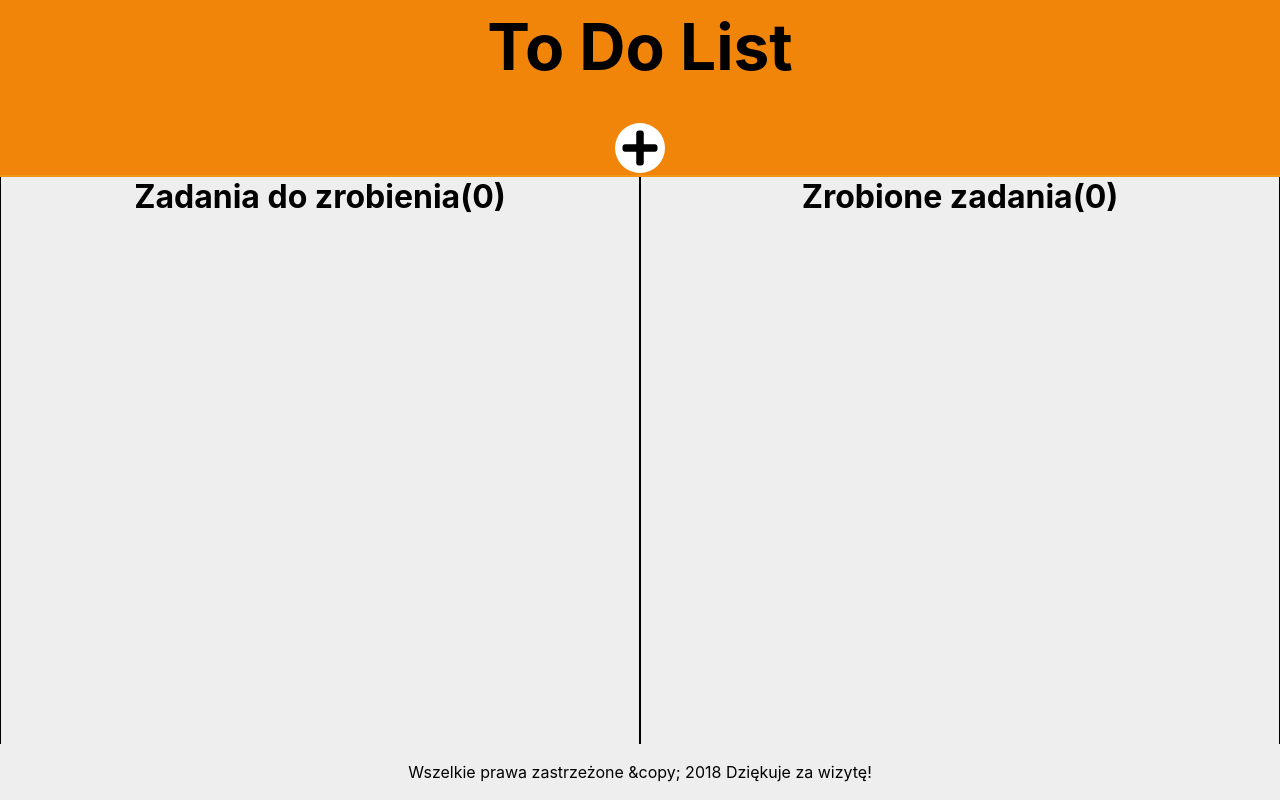
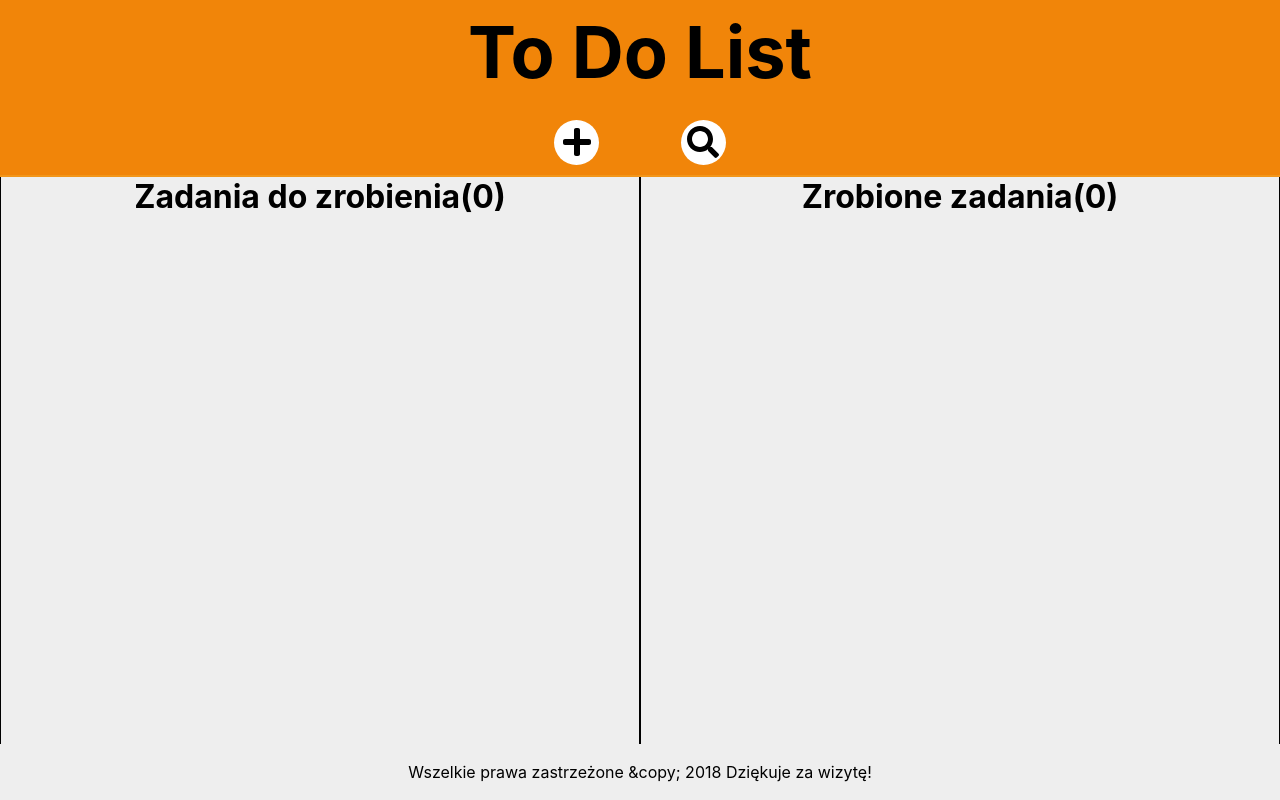
Before and after one commit to NowakKamil30/to-do-app-react, a React (Create React App) app: page / in a window 1280 px wide. Built offline with nearby package versions, Linux system fonts and the light colour scheme.

Commit message:
add search option

```diff
--- a/src/component/AddTaskForm.js
+++ b/src/component/AddTaskForm.js
@@ -6,6 +6,10 @@ import Button from "./Button";
 import ErrorText from "./ErrorText";
 import PopUpWindow from "./PopUpWindow";
 const AddTaskForm = props => {
+  const onClick = () => {
+    props.onClick();
+    props.onClickExtraAction();
+  };
   return (
     <PopUpWindow>
       <TextInput
@@ -35,7 +39,7 @@ const AddTaskForm = props => {
       {props.errors.wrongDate ? (
         <ErrorText message={"ta data już była"} />
       ) : null}
-      <Button onClick={props.onClick}>{props.buttonText}</Button>
+      <Button onClick={onClick}>{props.buttonText}</Button>
     </PopUpWindow>
   );
 };
--- a/src/component/App.js
+++ b/src/component/App.js
@@ -10,6 +10,7 @@ class App extends React.Component {
     done: [],
     priotity: false,
     text: "",
+    search: "",
     date: this.todayDate(),
     errors: {
       emptyTextInput: false,
@@ -43,8 +44,11 @@ class App extends React.Component {
           ButtonText={"dodaj zadanie"}
           onClick={this.handleButtonAddTask}
           errors={this.state.errors}
+          searchInputName={"search"}
+          searchValue={this.state.search}
         />
         <Main
+          search={this.state.search}
           toDoList={this.state.toDo}
           doneList={this.state.done}
           handleButtonRemove={this.handleButtonRemove}
@@ -128,6 +132,7 @@ class App extends React.Component {
   handleChange = e => {
     const type = e.target.type;
     const name = e.target.name;
+    console.log(name);
     let value;
     if (type === "text" || type === "date") {
       value = e.target.value;
--- a/src/component/Button.js
+++ b/src/component/Button.js
@@ -2,7 +2,11 @@ import React from "react";
 
 const Button = props => {
   return (
-    <button className={props.className} onClick={props.onClick}>
+    <button
+      name={props.name}
+      className={props.className}
+      onClick={props.onClick}
+    >
       {props.children}
     </button>
   );
--- a/src/component/Header.js
+++ b/src/component/Header.js
@@ -20,6 +20,8 @@ const Header = props => {
         buttonText={props.ButtonText}
         onClick={props.onClick}
         errors={props.errors}
+        searchInputName={props.searchInputName}
+        searchValue={props.searchValue}
       />
     </header>
   );
--- a/src/component/Main.js
+++ b/src/component/Main.js
@@ -3,10 +3,21 @@ import "./css/main.css";
 import TaskList from "./TaskList";
 
 const Main = props => {
+  function filterTasks(list, search) {
+    search = search.trim();
+    if (typeof search == !"String") {
+      return null;
+    }
+    if (search.lenght === 0) {
+      return list;
+    }
+    const regex = new RegExp(search, "i");
+    return list.filter(item => regex.test(item.text));
+  }
   return (
     <main>
       <TaskList
-        list={props.toDoList}
+        list={filterTasks(props.toDoList, props.search)}
         onClickRemove={props.handleButtonRemove}
         onClickMove={props.handleButtonMove}
         director={"do"}
@@ -14,7 +25,7 @@ const Main = props => {
         title="Zadania do zrobienia"
       />
       <TaskList
-        list={props.doneList}
+        list={filterTasks(props.doneList, props.search)}
         onClickRemove={props.handleButtonRemove}
         director={"done"}
         maxLenght={6}
--- a/src/component/Menu.js
+++ b/src/component/Menu.js
@@ -1,8 +1,9 @@
 import React, { Component } from "react";
 import { FontAwesomeIcon } from "@fortawesome/react-fontawesome";
-import { faPlus } from "@fortawesome/free-solid-svg-icons";
+import { faPlus, faSearch } from "@fortawesome/free-solid-svg-icons";
 import Button from "./Button";
 import AddTaskForm from "./AddTaskForm";
+import SearchInput from "./SearchInput";
 import "./css/Menu.css";
 class Menu extends Component {
   state = {
@@ -15,7 +16,13 @@ class Menu extends Component {
       search: false
     }));
   };
-  showAddTaskForm = () => {
+  handleButtonShowSearchTask = () => {
+    this.setState(prevState => ({
+      search: !prevState.search,
+      add: false
+    }));
+  };
+  showMenuFunction = () => {
     if (this.state.add) {
       return (
         <AddTaskForm
@@ -29,8 +36,17 @@ class Menu extends Component {
           DateInputName={this.props.DateInputName}
           labelText={this.props.labelText}
           onClick={this.props.onClick}
+          onClickExtraAction={this.handleButtonShowAddTask}
           errors={this.props.errors}
           buttonText={this.props.buttonText}
+        />
+      );
+    } else if (this.state.search) {
+      return (
+        <SearchInput
+          onChange={this.props.onChange}
+          value={this.props.searchValue}
+          name={this.props.searchInputName}
         />
       );
     }
@@ -38,6 +54,7 @@ class Menu extends Component {
   };
   render() {
     const addButtonClass = `menu ${this.state.add ? "active" : ""}`;
+    const searchButtonClass = `menu ${this.state.search ? "active" : ""}`;
     return (
       <menu>
         <Button
@@ -46,7 +63,13 @@ class Menu extends Component {
         >
           <FontAwesomeIcon icon={faPlus} />
         </Button>
-        {this.showAddTaskForm()}
+        <Button
+          onClick={this.handleButtonShowSearchTask}
+          className={searchButtonClass}
+        >
+          <FontAwesomeIcon icon={faSearch} />
+        </Button>
+        {this.showMenuFunction()}
       </menu>
     );
   }
--- /dev/null
+++ b/src/component/SearchInput.js
@@ -0,0 +1,17 @@
+import React from "react";
+import TextInput from "./TextInput";
+import PopUpWindow from "./PopUpWindow";
+const SearchInput = props => {
+  return (
+    <PopUpWindow>
+      <TextInput
+        placeholder={"search task"}
+        value={props.value}
+        name={props.name}
+        onChange={props.onChange}
+      />
+    </PopUpWindow>
+  );
+};
+
+export default SearchInput;
--- a/src/component/TaskList.js
+++ b/src/component/TaskList.js
@@ -56,7 +56,6 @@ class TaskList extends React.Component {
             Number(getDate(a.date))
           ];
         }
-        console.log(dataSecond);
         if (dataFirst[0] > dataSecond[0]) {
           return 1;
         } else if (dataSecond[0] > dataFirst[0]) {
--- a/src/component/css/Header.css
+++ b/src/component/css/Header.css
@@ -7,8 +7,7 @@ header
 }
 header h1
 {
-    font-size: 4rem;
-    margin-bottom: 1%;
+    font-size: 4.5rem;
 }
 
 div.priotity,div.date
--- a/src/component/css/Menu.css
+++ b/src/component/css/Menu.css
@@ -6,7 +6,6 @@ menu input[type=text]
     font-size: 1.5rem;
     border:none;
     padding: 5px;
-    margin-bottom: 10px;
     transition: 0.3s;
 }
 menu{
@@ -15,9 +14,12 @@ menu{
     margin-left: auto;
     margin-right: auto;
     position: relative;
+    display: flex;
+    justify-content: space-around;
+    align-items: center;
 }
 menu input[type=text]:focus{
-    box-shadow: 0px 0px 0px 4px rgba(0,0,0,0.5);
+    box-shadow: 0px 0px 0px 1px rgba(0,0,0,1);
 }
 menu label{
     position: relative;
@@ -61,15 +63,15 @@ menu input[type=date]:focus
 }
 header menu button.menu{
     box-sizing: border-box;
-    width: 50px;
-    height: 50px;
+    width: 45px;
+    height: 45px;
     position: relative;
     border-radius: 50%;
 
 }
 header menu button.menu svg
 {
-    font-size: 40px;
+    font-size: 32px;
     position: absolute;
     top:50%;
     left:50%;
@@ -80,3 +82,7 @@ header menu button.menu.active{
     color:white;
     background-color: black;
 }
+div.priotity
+{
+    margin-top: 10px;
+}
--- a/src/component/css/PopUpWindow.css
+++ b/src/component/css/PopUpWindow.css
@@ -5,5 +5,5 @@
     left:10%;
     background-color: #eee;
     border: 1px solid black;
-    opacity: 0.8;
+    opacity: 0.9;
 }
```
